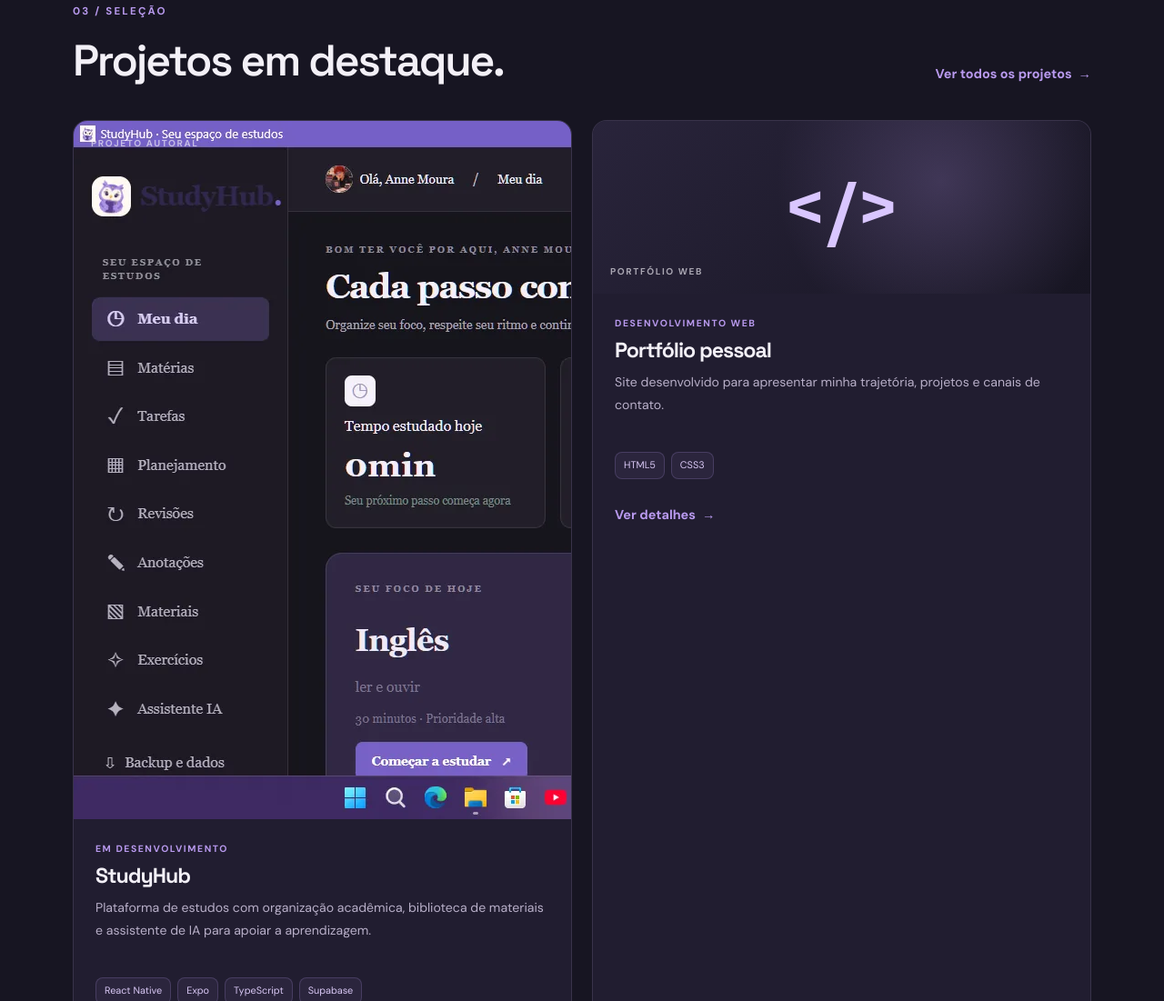
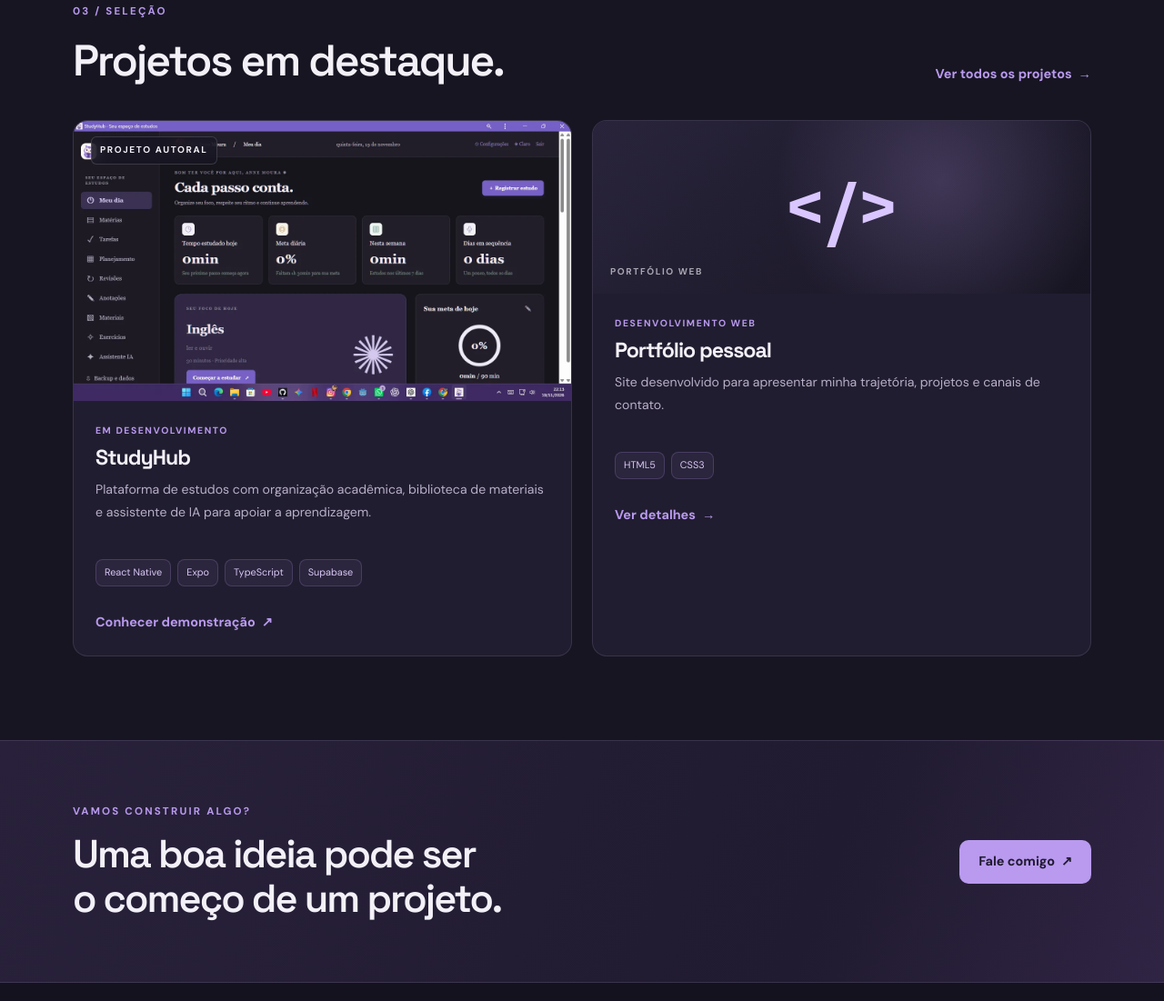
Before and after one commit to annemoura/portfolio-pessoal, a plain HTML site: page index.html in a window 1280 px wide. Shown: the part 2055-3156 px from the top of the page at 91% size. Drawn offline with Linux system fonts and the light colour scheme.

Commit message:
style: optimize project screenshot cards

```diff
--- a/style.css
+++ b/style.css
@@ -182,3 +182,39 @@ h1, h2, h3 { font-family: var(--font-display); line-height: 1.12; letter-spacing
   html { scroll-behavior: auto; }
   *, *::before, *::after { transition-duration: .01ms !important; animation-duration: .01ms !important; animation-iteration-count: 1 !important; }
 }
+
+/* Capturas reais dos projetos */
+.project-art.project-image {
+  display: block;
+  min-height: 0;
+  aspect-ratio: 16 / 9;
+  background: #171522;
+}
+.project-image img {
+  display: block;
+  width: 100%;
+  height: 100%;
+  aspect-ratio: 16 / 9;
+  object-fit: cover;
+  object-position: top center;
+  transition: transform .35s ease;
+}
+.project-card:hover .project-image img {
+  transform: scale(1.025);
+}
+.project-image .art-label,
+.project-image .art-caption {
+  z-index: 1;
+  padding: 6px 9px;
+  border: 1px solid rgba(243,240,247,.16);
+  border-radius: 6px;
+  background: rgba(23,21,34,.78);
+  color: #f3f0f7;
+  backdrop-filter: blur(8px);
+}
+@media (max-width: 560px) {
+  .project-art.project-image,
+  .project-image img {
+    aspect-ratio: 16 / 10;
+  }
+}
```
